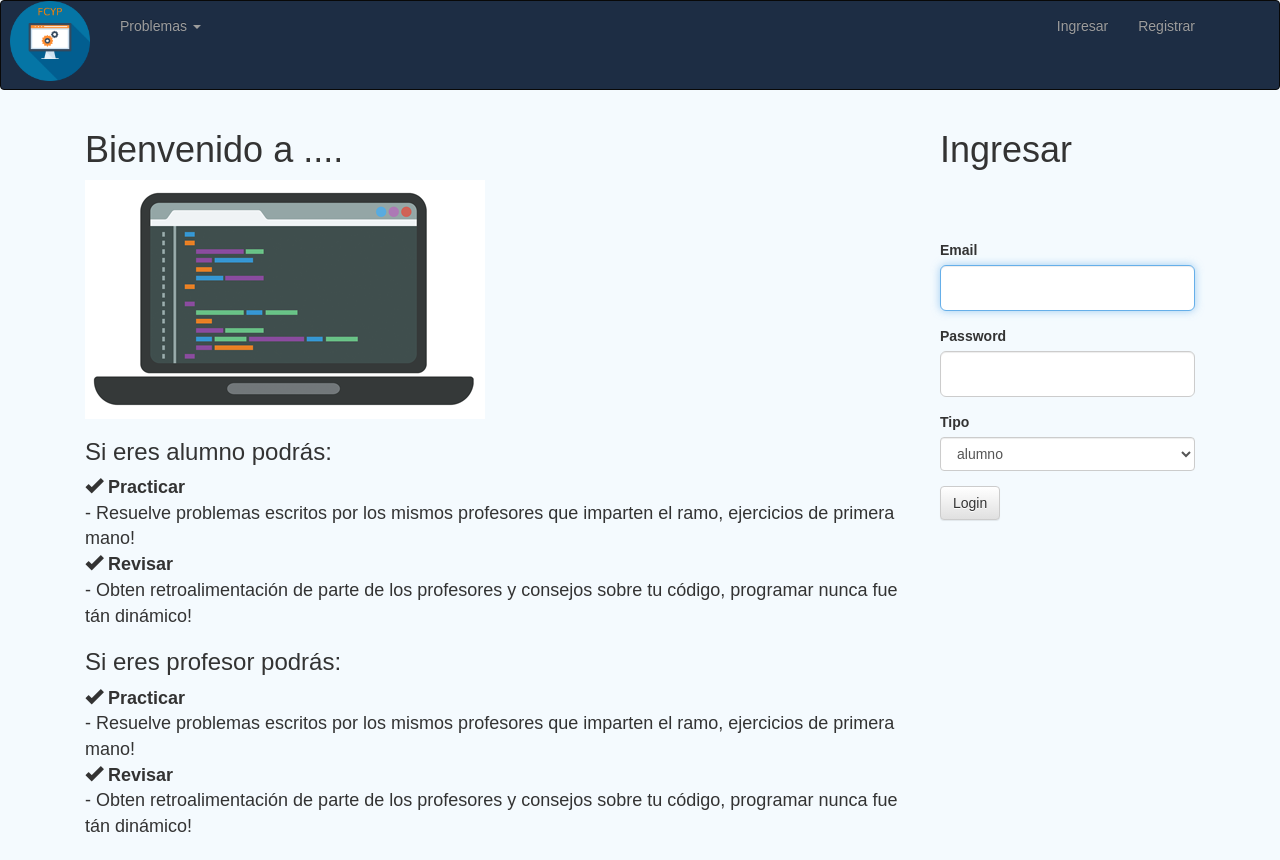
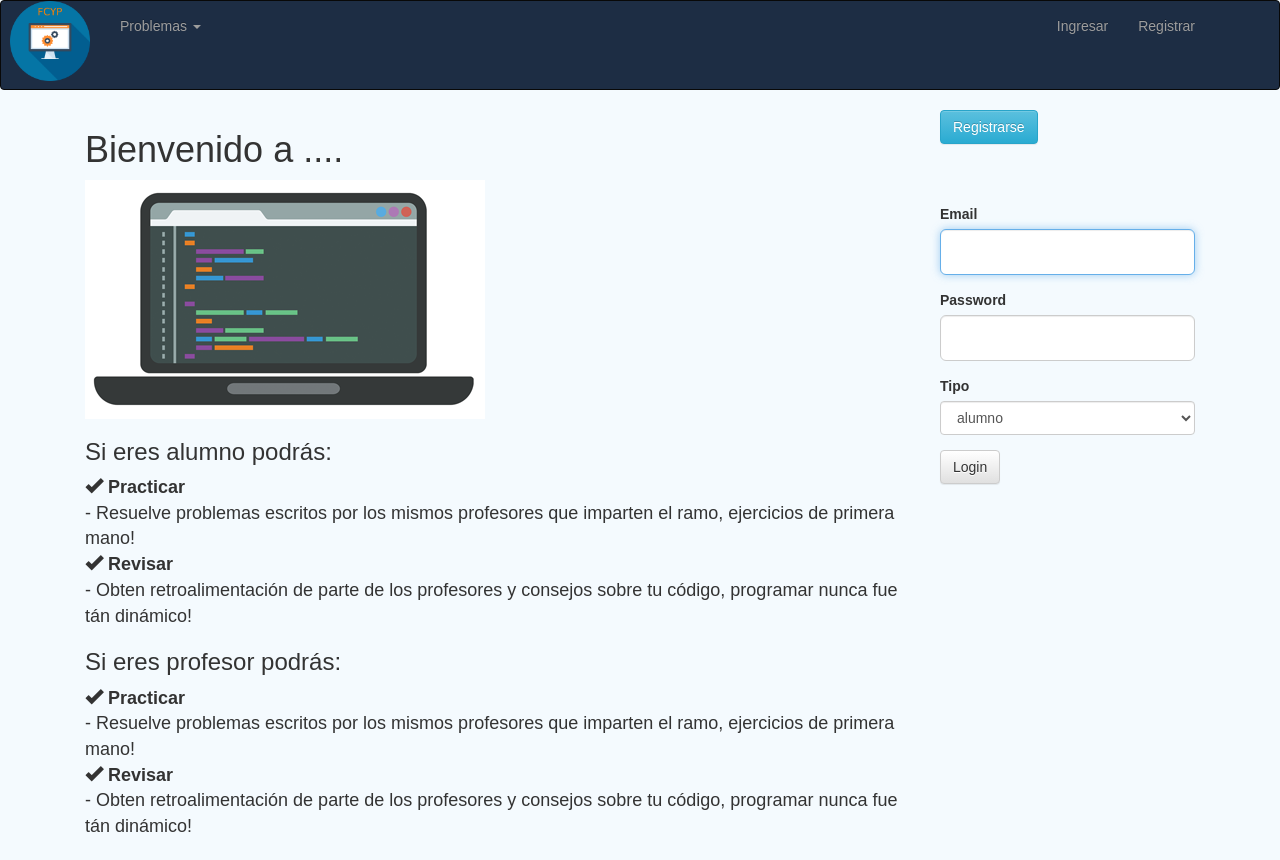
Before and after one commit to michaelCastillo/Proyecto_Mingeso, a React (Create React App) app in the folder Front/: page /home in a window 1280 px wide. Built offline with nearby package versions, Linux system fonts and the light colour scheme.

Commit message:
Se implementan componentes login/register en home

```diff
--- a/Front/src/home/Home.js
+++ b/Front/src/home/Home.js
@@ -1,6 +1,7 @@
 import React, {Component} from 'react'
-import { Grid, Row, Col, Label } from 'react-bootstrap';
+import { Grid, Row, Col, Label, Button } from 'react-bootstrap';
 import Login from '../login/login'
+import Register from '../register/register'
 import imagen from '../images/homeImage.png';
 
 class Home extends Component{
@@ -8,10 +9,33 @@ class Home extends Component{
     constructor(props){
 
         super(props);
+        this.state ={
+            loginComponent: true
+        };
         this.login = React.createRef();
+        this.register = React.createRef();
+        this.changeComponentStatus = this.changeComponentStatus.bind(this);
+    }
+    changeComponentStatus(event){
+
+        if (this.state.loginComponent){
+            this.setState({loginComponent:false});
+        } else {
+            this.setState({loginComponent:true});
+        }
     }
 
+
     render(){
+        let component = null;
+        let buttonText = "";
+        if (this.state.loginComponent){
+            buttonText = "Registrarse";
+            component = <Login ref = {this.login}/> ;
+        } else {
+            buttonText = "Ingresar";
+            component = <Register ref = {this.register}/> ;
+        }
         return(
 
         <Grid class="pt-2">
@@ -43,8 +67,12 @@ class Home extends Component{
 
                 </Col>
                 <Col md={3}>
-                    <h1> Ingresar </h1>
-                    <Login ref = {this.login}/>
+                <Button
+                  type="button" bsStyle="info" onClick = {this.changeComponentStatus}>
+                  {buttonText}
+                </Button>
+                    {component}
+
                 </Col>
 
         </Grid>
--- a/Front/src/register/register.js
+++ b/Front/src/register/register.js
@@ -134,10 +134,7 @@ render(){
   return(
               <div className="Register"  >
               <row>
-                <Col md={6} mdOffset={3}>
-              <Panel>
-                <Panel.Heading> Registrarse en FCyP Academy</Panel.Heading>
-                <Panel.Body>
+
 
                 <form onSubmit={this.handleSubmit}>
                  <FormGroup controlId="name"  bsSize="large">
@@ -181,15 +178,13 @@ render(){
                   </FormControl>
                 </FormGroup>
                 <Button
-                  type="submit" onClick = {this.handleRegister}
+                  type="success" onClick = {this.handleRegister}
                 >
                   Registrar
                 </Button>
 
               </form>
-              </Panel.Body>
-              </Panel>
-              </Col>
+
               </row>
 
             </div>
```
